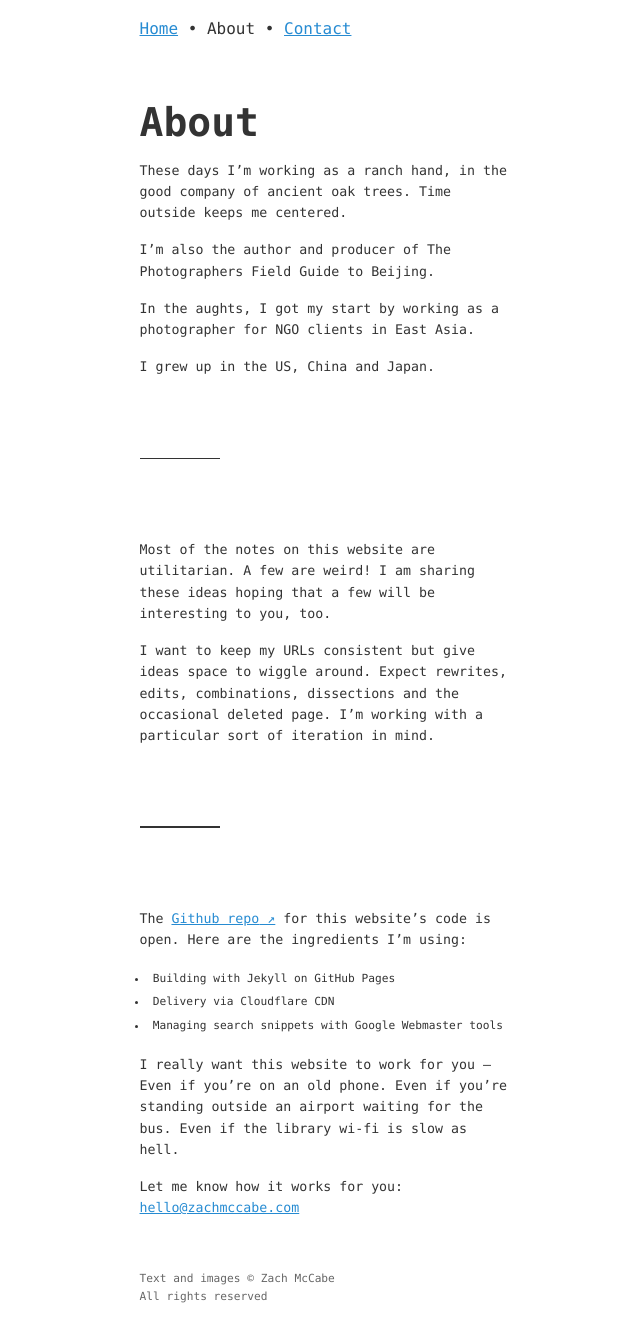
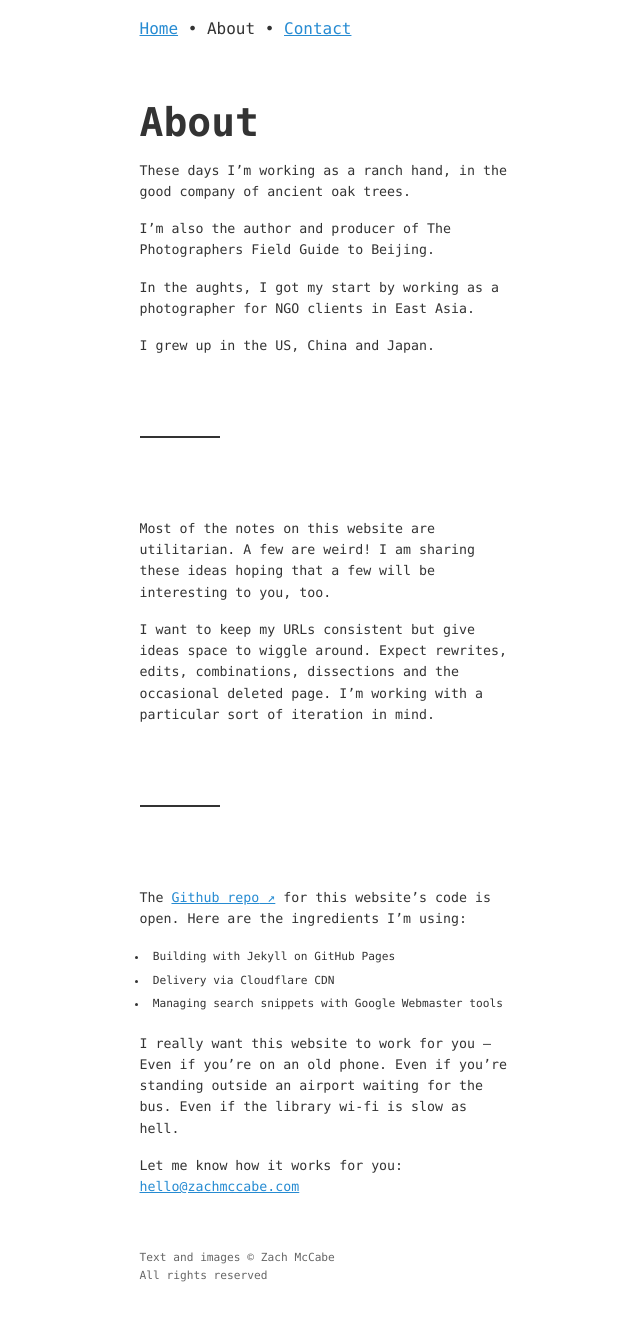
Before and after one commit to zachmccabe/zachmccabe.github.io, a Jekyll site: the page built from about.md, in a window 1280 px wide. Shown: the whole page, without its empty margins (195-835 px from the left). Built offline with Jekyll 4.4.1, drawn with Linux system fonts in a browser that asks for light colours; after the commit the page ends 1296 px from its top, so only the background shows below that.

Commit message:
Update about.md

```diff
--- a/about.md
+++ b/about.md
@@ -8,7 +8,7 @@ description: "Author and producer of The Photographers Field Guide to Beijing"
 ---
 
 
-These days I'm working as a ranch hand, in the good company of ancient oak trees. Time outside keeps me centered.
+These days I'm working as a ranch hand, in the good company of ancient oak trees.
 
 I'm also the author and producer of The Photographers Field Guide to Beijing.
 
```
